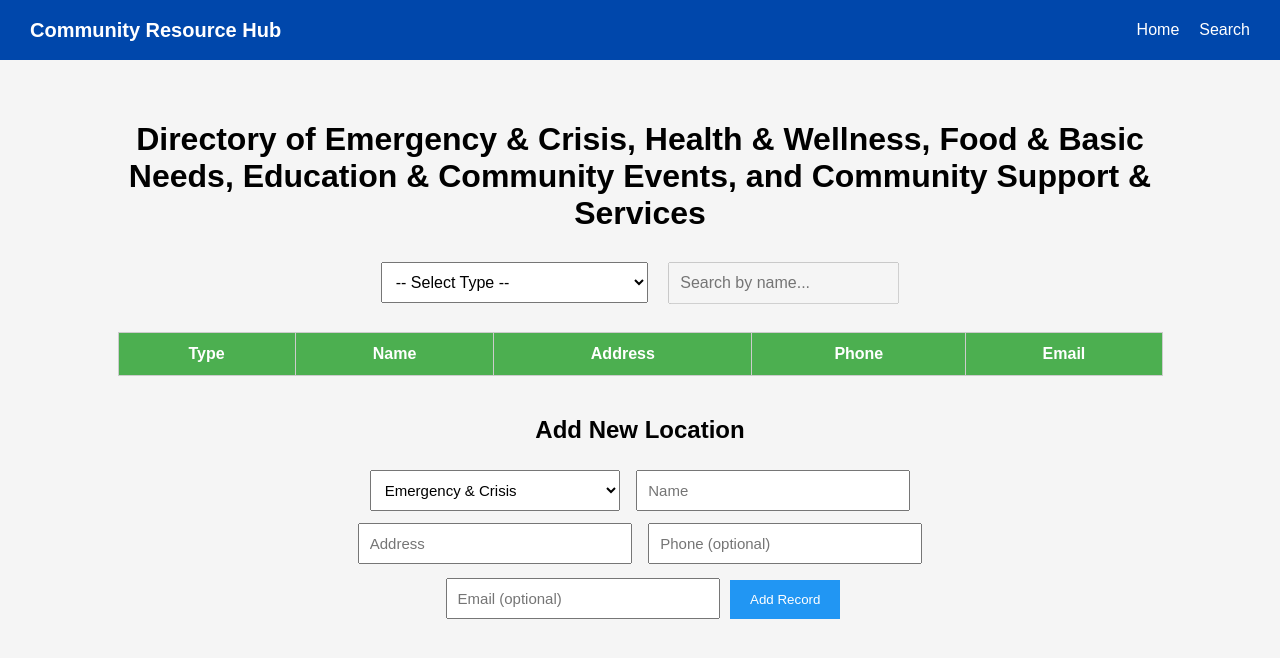
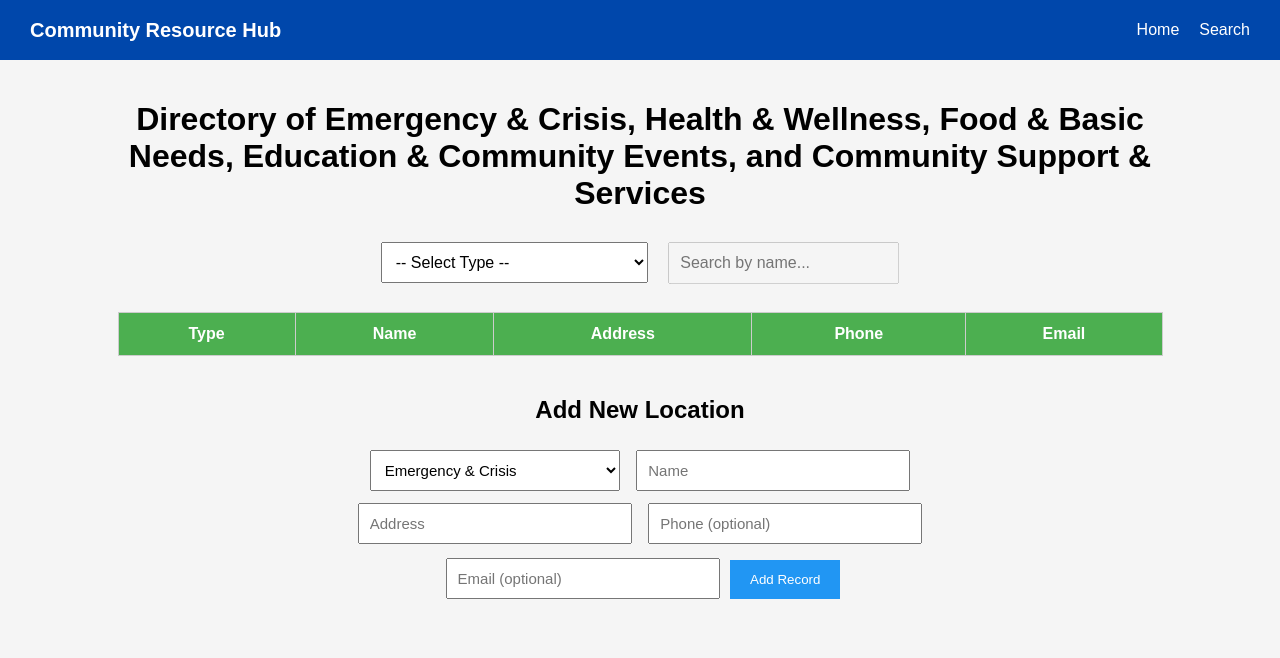
Before and after one commit to rabbitxiongmao/webmasterV4, a plain HTML site: page search.html in a window 1280 px wide. Drawn offline with Linux system fonts and the light colour scheme; no server answers.

Commit message:
side padding too much

```diff
--- a/css/style.css
+++ b/css/style.css
@@ -117,6 +117,5 @@ button:hover {
 
 .page-wrapper {
   max-width: 1100px;
-  margin: 0 auto;
-  padding: 20px;   /* left/right + top/bottom spacing */
+  margin: 0 auto;   /* left/right + top/bottom spacing */
 }
```
